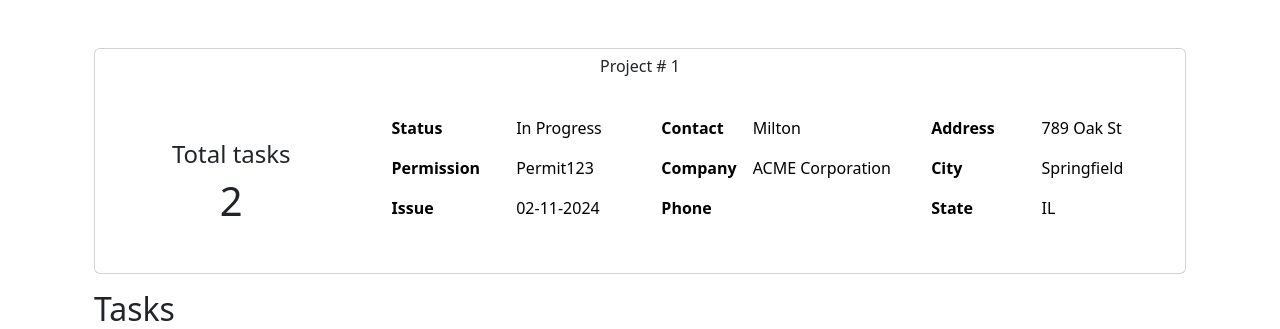
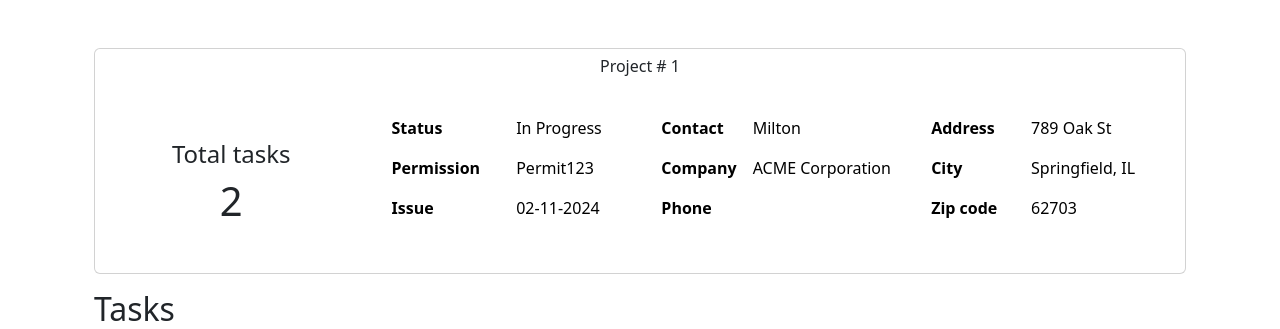
Before and after one commit to RLCM696/company, a Flask app: page /project?project=1 in a window 1280 px wide. Shown: the part 88-417 px from the top of the page. Run offline with Flask 3, Linux system fonts and the light colour scheme; a user stored in the database is signed in; data comes from the database, SQL or seed files in the repository; some libraries are stand-ins or nearby versions.

Commit message:
Sun, Nov 3, 2024, 8:20 PM -05:00

```diff
--- a/templates/project.html
+++ b/templates/project.html
@@ -65,11 +65,11 @@
                                 </tr>
                                 <tr>
                                     <th scope="row" class="text-start">City</th>
-                                    <td class="text-start">{{project["city"]}}</td>
+                                    <td class="text-start">{{project["city"]}}, {{project["state"]}}</td>
                                 </tr>
                                 <tr>
-                                    <th scope="row" class="text-start">State</th>
-                                    <td class="text-start">{{project["state"]}}</td>
+                                    <th scope="row" class="text-start">Zip code</th>
+                                    <td class="text-start">{{project["zip_code"]}}</td>
                                 </tr>
                             </tbody>
                         </table>
```
Also changed, not shown: 1 other file.
